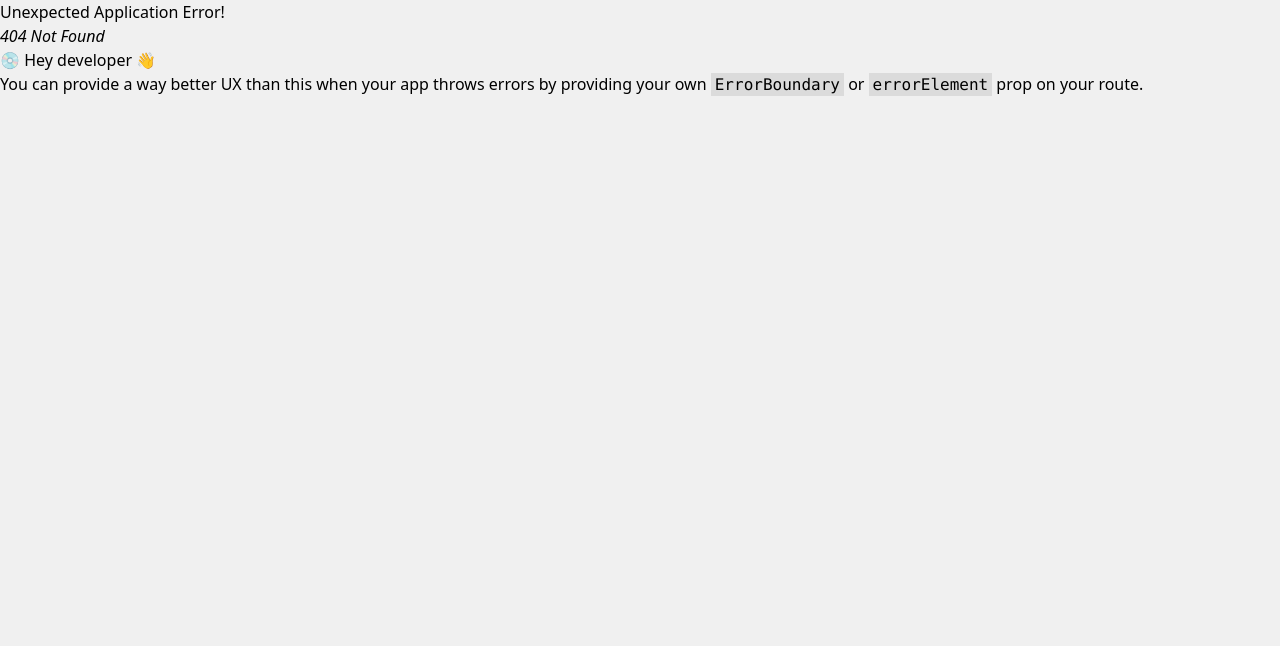
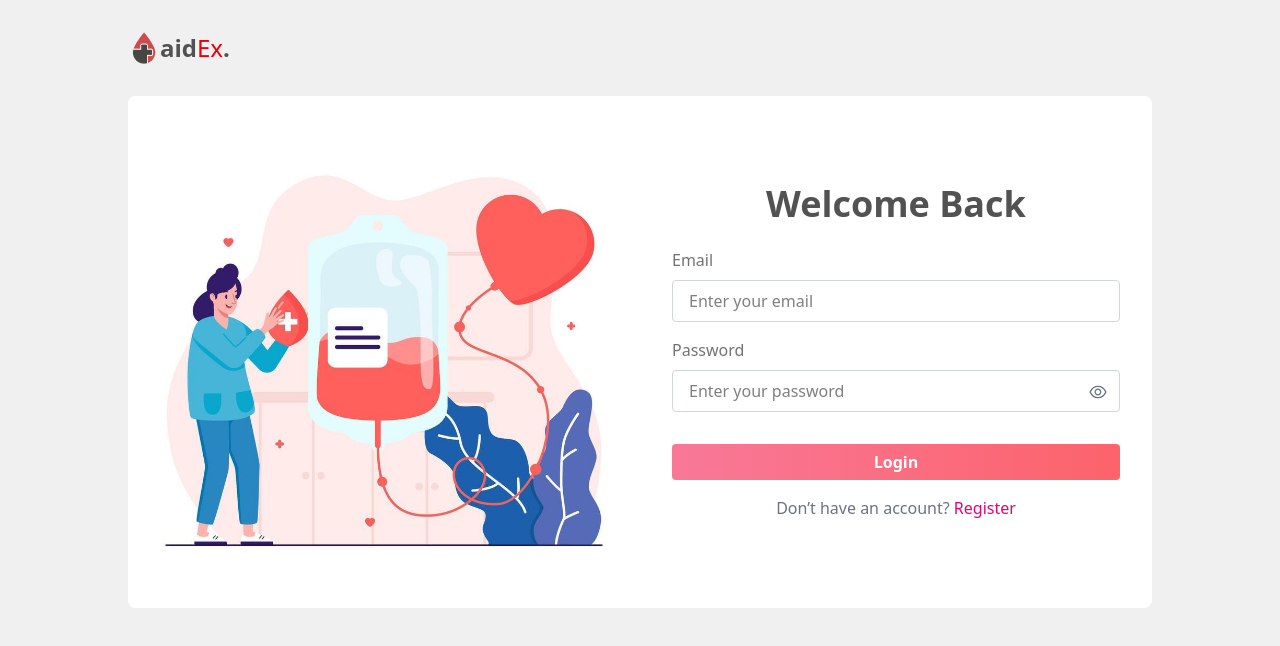
Before and after one commit to BiswanathBD/AidEx-Frontend, a React (Vite) app: page /login in a window 1280 px wide. Before the commit this address had no page. Shown: the top 646 px of the page. Built offline with nearby package versions, Linux system fonts and the light colour scheme.

Commit message:
degigned login form

```diff
--- a/package.json
+++ b/package.json
@@ -13,6 +13,7 @@
     "@tailwindcss/vite": "^4.1.17",
     "react": "^19.2.0",
     "react-dom": "^19.2.0",
+    "react-hook-form": "^7.68.0",
     "react-icons": "^5.5.0",
     "react-router": "^7.10.1",
     "tailwindcss": "^4.1.17"
--- a/src/Components/Shared/Logo.jsx
+++ b/src/Components/Shared/Logo.jsx
@@ -1,13 +1,18 @@
 import React from "react";
 import { GiWaterRecycling } from "react-icons/gi";
 import LogoImg from "../../assets/logo.png";
+import { Link } from "react-router";
 
 const Logo = () => {
   return (
-    <div className="flex items-center">
-      <img src={LogoImg} alt="logo" className="w-8 object-contain" />
-      <h3 className="text-2xl font-bold text-neutral-600">aid<span className="font-light text-red-600">Ex</span>.</h3>
-    </div>
+    <Link to={"/"}>
+      <div className="flex items-center">
+        <img src={LogoImg} alt="logo" className="w-8 object-contain" />
+        <h3 className="text-2xl font-bold text-neutral-600">
+          aid<span className="font-light text-red-600">Ex</span>.
+        </h3>
+      </div>
+    </Link>
   );
 };
 
--- /dev/null
+++ b/src/Pages/Login.jsx
@@ -0,0 +1,110 @@
+import React, { useState } from "react";
+import { useForm } from "react-hook-form";
+import { AiOutlineEye, AiOutlineEyeInvisible } from "react-icons/ai";
+import Container from "../Components/Shared/Container";
+import Logo from "../Components/Shared/Logo";
+import loginImg from "../assets/login-banner.jpg";
+
+const Login = () => {
+  const {
+    register,
+    handleSubmit,
+    formState: { errors },
+  } = useForm();
+
+  const [showPassword, setShowPassword] = useState(false);
+
+  const onSubmit = (data) => {
+    console.log("Login Data:", data);
+  };
+
+  return (
+    <Container>
+      <div className="my-8">
+        <Logo />
+
+        <div className="grid lg:grid-cols-2 mt-8 bg-white items-center rounded-lg overflow-hidden">
+          <div className="hidden lg:block">
+            <img
+              src={loginImg}
+              alt="Login Banner"
+              className="w-full h-full object-cover"
+            />
+          </div>
+
+          <div className="p-8">
+            <h2 className="text-4xl font-bold text-center text-neutral-600 mb-6">
+              Welcome Back
+            </h2>
+
+            <form onSubmit={handleSubmit(onSubmit)} className="space-y-4">
+              {/* Email */}
+              <div className="flex flex-col">
+                <label className="mb-2 font-medium text-neutral-500">
+                  Email
+                </label>
+                <input
+                  type="email"
+                  placeholder="Enter your email"
+                  {...register("email", { required: "Email is required" })}
+                  className="border border-gray-300 rounded px-4 py-2 focus:outline-none focus:ring-2 focus:ring-pink-600 focus:border-transparent"
+                />
+                {errors.email && (
+                  <span className="text-red-500 text-sm mt-1">
+                    {errors.email.message}
+                  </span>
+                )}
+              </div>
+
+              {/* Password */}
+              <div className="flex flex-col relative">
+                <label className="mb-2 font-medium text-neutral-500">
+                  Password
+                </label>
+                <input
+                  type={showPassword ? "text" : "password"}
+                  placeholder="Enter your password"
+                  {...register("password", {
+                    required: "Password is required",
+                  })}
+                  className="border border-gray-300 rounded px-4 py-2 pr-10 focus:outline-none focus:ring-2 focus:ring-pink-600 focus:border-transparent"
+                />
+                <div
+                  className="absolute right-3 top-11 cursor-pointer text-gray-500"
+                  onClick={() => setShowPassword(!showPassword)}
+                >
+                  {showPassword ? (
+                    <AiOutlineEyeInvisible size={20} />
+                  ) : (
+                    <AiOutlineEye size={20} />
+                  )}
+                </div>
+                {errors.password && (
+                  <span className="text-red-500 text-sm mt-1">
+                    {errors.password.message}
+                  </span>
+                )}
+              </div>
+
+              <button type="submit" className="w-full btn-primary mt-4">
+                Login
+              </button>
+
+              <p className="text-center text-gray-500">
+                Don’t have an account?{" "}
+                <a
+                  href="/register"
+                  className="text-pink-600 font-medium hover:underline"
+                >
+                  Register
+                </a>
+              </p>
+            </form>
+          </div>
+        </div>
+      </div>
+    </Container>
+  );
+};
+
+export default Login;
--- a/src/Router/Router.jsx
+++ b/src/Router/Router.jsx
@@ -1,6 +1,7 @@
 import { createBrowserRouter } from "react-router";
 import Root from "../Layouts/Root";
 import Homepage from "../Pages/Homepage";
+import Login from "../Pages/Login";
 
 const router = createBrowserRouter([
   {
@@ -13,6 +14,10 @@ const router = createBrowserRouter([
       },
     ],
   },
+  {
+    path: "/login",
+    element: <Login />
+  },
 ]);
 
 export default router;
--- a/src/index.css
+++ b/src/index.css
@@ -11,7 +11,7 @@ button {
 .btn-primary {
   padding: 6px 12px;
   font-weight: 600;
-  background: linear-gradient(to right, #db2777, #dd5d5d);
+  background: linear-gradient(to right, #f87898, #fc636b);
   color: white;
   border-radius: 4px;
   transition: all 0.3s ease;
@@ -24,8 +24,8 @@ button {
 .btn-secondary {
   padding: 5px 12px;
   font-weight: 600;
-  border: 1px solid #db2777;
-  color: #db2777;
+  border: 1px solid #f87898;
+  color: #f87898;
   background: transparent;
   border-radius: 4px;
   transition: all 0.3s ease;
@@ -47,10 +47,10 @@ nav a:hover{
 }
 
 nav .active{
-  color: #db2777;
+  color: #f87898;
   font-weight: 600;
   padding-bottom: 1px;
-  border-bottom: 2px solid #db2777;
+  border-bottom: 2px solid #f87898;
 }
 
 .navbar{
```
Also changed, not shown: src/assets/login-banner.jpg (added), 1 other file (tests, documents, lock files or other folders).
